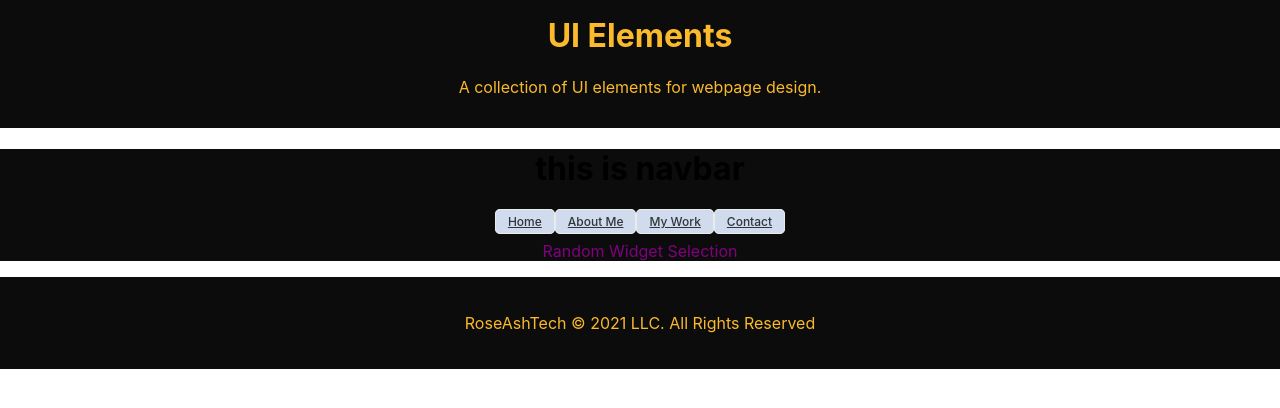
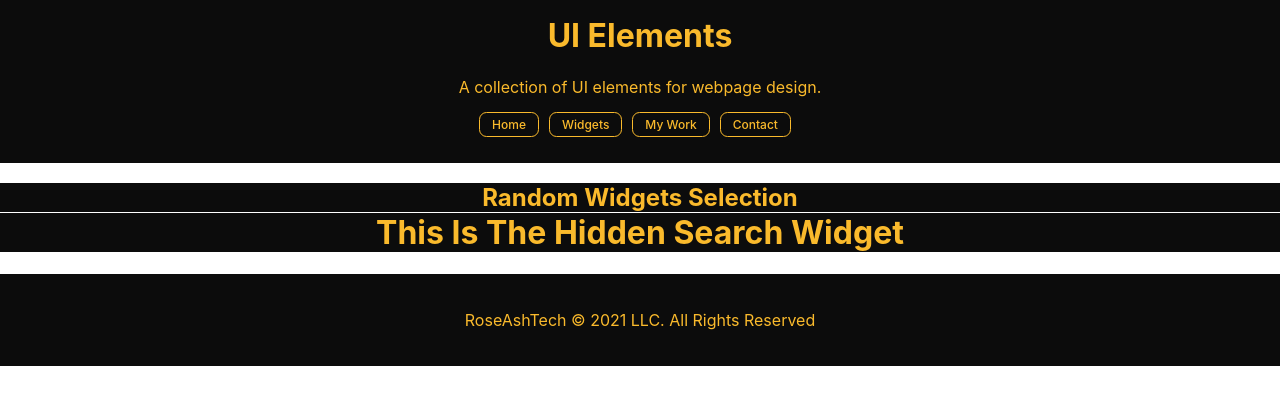
Before and after one commit to ARFreiler/UI_Elements, a React (Create React App) app in the folder ui_elements/: page /images in a window 1280 px wide. Shown: the top 408 px of the page. Built offline with nearby package versions, Linux system fonts and the light colour scheme.

Commit message:
Linked HiddenSearch component into application.

```diff
--- a/ui_elements/src/App.js
+++ b/ui_elements/src/App.js
@@ -16,7 +16,7 @@ import './App.css';
 import Content from "./components/Content";
 import Footer from './components/Footer/Footer';
 import Header from './components/Header/Header';
-import Navbar from './components/Navbar/Navbar';
+// import Navbar from './components/Navbar/Navbar';
 // import Widgets from './components/WidgetElements/Widgets';
 
 
@@ -25,7 +25,7 @@ function App() {
     return (
         <div className="App">
             <Header />
-            <Navbar />
+            {/* <Navbar /> */}
             <Content />
 
             <Footer />
--- a/ui_elements/src/components/Header/Header.css
+++ b/ui_elements/src/components/Header/Header.css
@@ -1,5 +1,5 @@
 .container {
-    text-align: center;
+    /* text-align: center; */
     background: rgb(12, 12, 12);
     color: rgb(250, 186, 44);
 }
--- a/ui_elements/src/components/Header/Header.js
+++ b/ui_elements/src/components/Header/Header.js
@@ -1,14 +1,15 @@
 import React from 'react';
 import '../Header/Header.css';
-import '../Navbar/Navbar';
+import Navbar from '../Navbar/Navbar';
 
 const Header = () => {
     return (
         <div className="container">
-            {/* <Navbar /> */}
+
             <div className="header">
                 <h1 className="title">UI Elements</h1>
                 <p className="tag">A collection of UI elements for webpage design.</p>
+                <Navbar />
             </div>
             {/* <Navbar currentPage={currentPage} handlePageChange={handlePageChange} /> */}
         </div>
--- a/ui_elements/src/components/HiddenSearch/HiddenSearch.js
+++ b/ui_elements/src/components/HiddenSearch/HiddenSearch.js
@@ -1,12 +1,14 @@
 import React from 'react';
 
 const HiddenSearch = () => {
-    <div className="container">
-        <div className="hidden-search">
-            <h1>Hidden Search</h1>
-            <p>Hidden Search</p>
+    return (
+        <div className="container">
+            <div className="hidden-search">
+                <h1>This Is The Hidden Search Widget</h1>
+
+            </div>
         </div>
-    </div>
+    )
 };
 
 export default HiddenSearch;
--- a/ui_elements/src/components/Navbar/Navbar.js
+++ b/ui_elements/src/components/Navbar/Navbar.js
@@ -9,17 +9,18 @@ import {
 import { StyledLink } from "../../styles";
 
 import '../Navbar/Navbar.css';
+import Widgets from '../WidgetElements/Widgets';
 
 const Navbar = ({ currentPage, handlePageChange }) => {
     return (
         <div className="navbar">
             <div class="topnav">
                 <div className="nav-content">
-                    <h1>this is navbar</h1>
+                    {/* <h1>this is navbar</h1> */}
                     <Router>
                         <nav>
                             <StyledLink to="/scenes/home-scene/home">Home</StyledLink>
-                            <StyledLink to="/scenes/about-scene/about">About Me</StyledLink>
+                            <StyledLink to="/scenes/about-scene/about">Widgets</StyledLink>
                             <StyledLink to="/scenes/work/work">My Work</StyledLink>
                             <StyledLink to="/scenes/contact-scene/contact">Contact</StyledLink>
                         </nav>
@@ -28,7 +29,7 @@ const Navbar = ({ currentPage, handlePageChange }) => {
                                 {/* <Home /> */}
                             </Route>,
           <Route exact path="/scenes/about-scene/about">
-                                {/* <About /> */}
+                                <Widgets />
                             </Route>,
           <Route exact path="/scenes/work-scene/work">
                                 {/* <Work /> */}
--- a/ui_elements/src/components/WidgetElements/Widgets.css
+++ b/ui_elements/src/components/WidgetElements/Widgets.css
@@ -1,3 +1,4 @@
-.widgets p {
-    color: purple;
+.widgets-text {
+    background: rgb(12, 12, 12);
+    color: rgb(250, 186, 44);
 }
--- a/ui_elements/src/components/WidgetElements/Widgets.js
+++ b/ui_elements/src/components/WidgetElements/Widgets.js
@@ -1,15 +1,15 @@
 import React from 'react';
-// import HiddenSearch from '../HiddenSearch/HiddenSearch';
+import HiddenSearch from '../HiddenSearch/HiddenSearch';
 
 import './Widgets.css';
 
 const Widgets = () => {
     return (
-        <div className="container">
-            <div className="widgets">
+        <div className="widgets-container">
+            <h2 className="widgets-text">Random Widgets Selection</h2>
+            <div className="widgets-panels">
                 <div className="widget-one">
-                    <p>Random Widget Selection</p>
-                    {/* <HiddenSearch /> */}
+                    <HiddenSearch />
                 </div>
             </div>
         </div>
--- a/ui_elements/src/styles.js
+++ b/ui_elements/src/styles.js
@@ -3,14 +3,16 @@ import styled from "styled-components";
 import { NavLink } from "react-router-dom";
 
 export const StyledLink = styled(NavLink)`
-  margin: 30px 0 0;
+  margin: 0 10px 0 0;
   min-width: 80px;
   padding: 4px 12px;
-  background: rgb(208, 220, 237);
-  color: rgb(50, 52, 59);
-  font-size: 12px;
+  background: rgb(12, 12, 12);
+  color: rgb(250, 186, 44);
+  text-decoration: none;
+    font-size: 12px;
   font-weight: 550;
-  border: 1px solid rgb(235, 235, 235);
-  border-radius: 5px;
+  border: 1px solid rgb(250, 186, 44);
+  border-radius: 7.5px;
+
 
 `;
```
